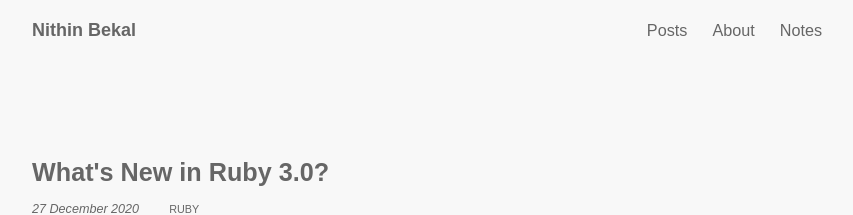
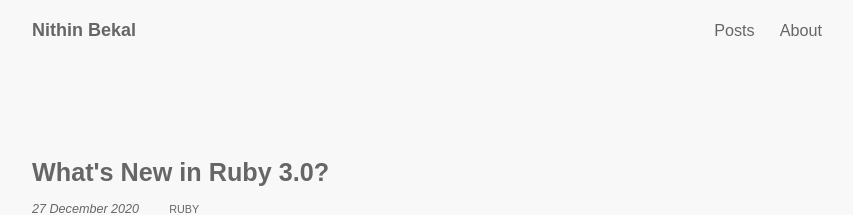
Before and after one commit to nithinbekal/nithinbekal.github.io, a Jekyll site: the page built from index.html, in a window 1280 px wide and 900 px high. Shown: the top 215 px of the window, without its empty margins (208-1061 px from the left). Built offline with Jekyll 4.4.1, drawn with Linux system fonts in a browser that asks for light colours.

Commit message:
Remove notes link

```diff
--- a/_layouts/default.html
+++ b/_layouts/default.html
@@ -30,7 +30,6 @@
         <span class='links align-right'>
           <a class='top-nav-link' href='/'>Posts</a>
           <a class='top-nav-link' href='/about/'>About</a>
-          <a class='top-nav-link' href='/notes/'>Notes</a>
         </span>
       </div>
 
```
